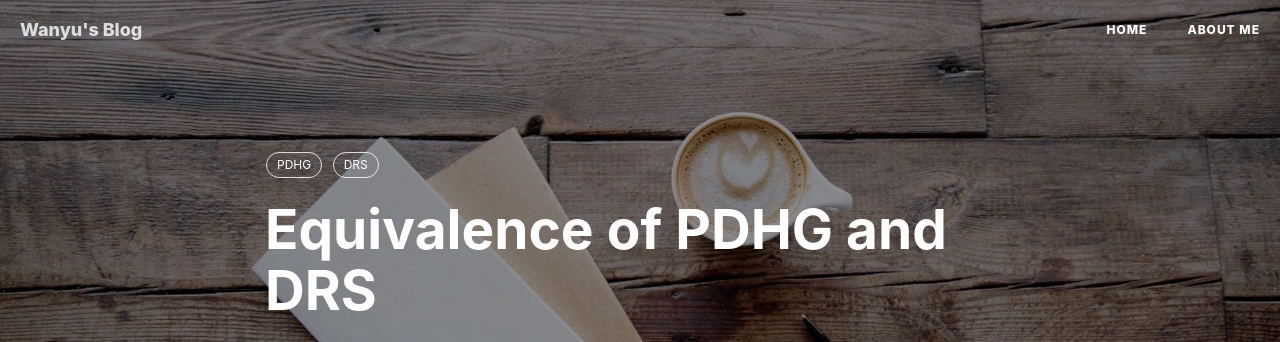
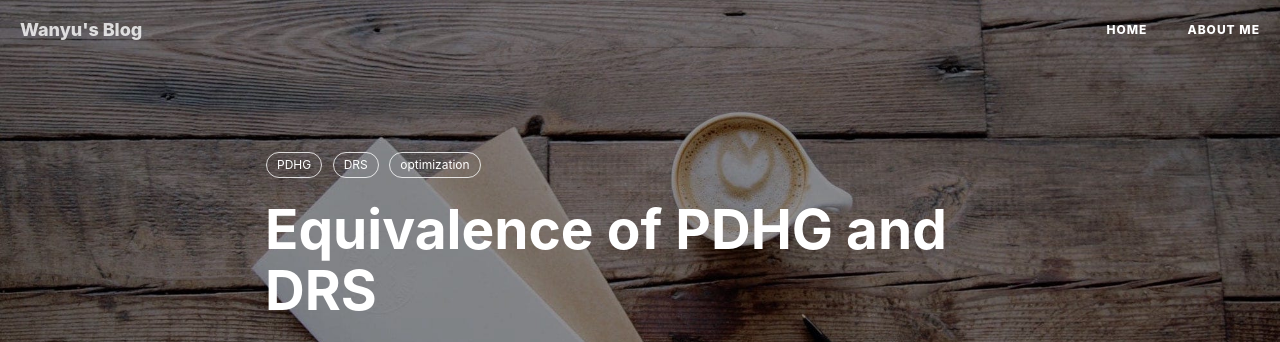
Before and after one commit to zwyhahaha/zwyhahaha.github.io, a Jekyll site: the page built from _posts/2024-08-02-Equivalence of PDHG and DRS.md, in a window 1280 px wide and 900 px high. Shown: the top 342 px of the window. Built offline with Jekyll 4.4.1, drawn with Linux system fonts in a browser that asks for light colours; nearby versions of some CDN libraries; formulas are drawn with MathJax 3; comment, search, counter and statistics services are not loaded.

Commit message:
post-tag

```diff
--- a/_posts/2024-08-02-Equivalence of PDHG and DRS.md
+++ b/_posts/2024-08-02-Equivalence of PDHG and DRS.md
@@ -9,6 +9,7 @@ catalog: true
 tags:
     - PDHG
     - DRS
+    - optimization
 ---
 
 The PDHG algorithm solves the following composite optimization problem:
```
